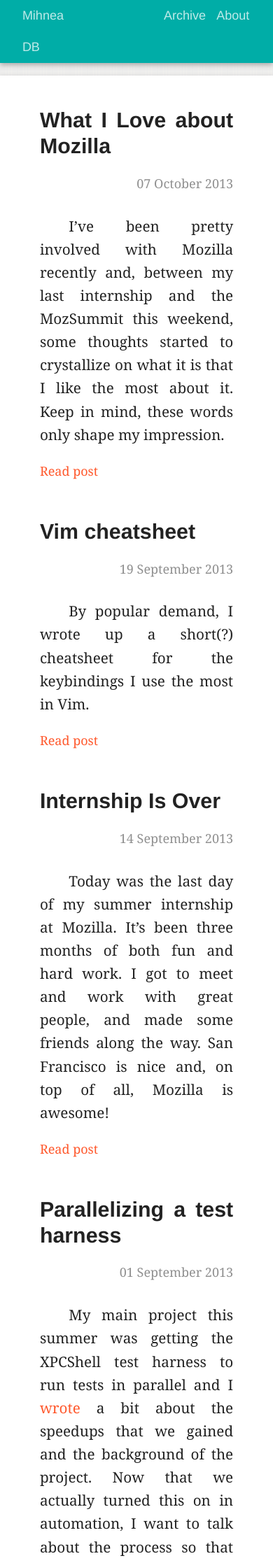
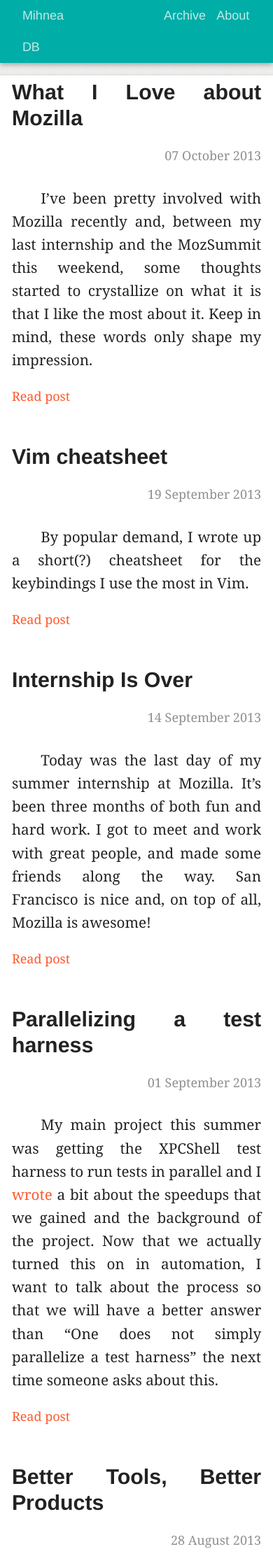
Before and after one commit to mihneadb/mihneadb.github.io, a Jekyll site: the page built from index.html, in a window 390 px wide. Shown: the top 2234 px of the page at 70% size. Built offline with Jekyll 4.4.1, drawn with Linux system fonts in a browser that asks for light colours; Markdown is read by kramdown in place of the engine named in the settings; the list of posts is cut into pages by our own code.

Commit message:
no padding on small screens

```diff
--- a/css/default.css
+++ b/css/default.css
@@ -50,6 +50,9 @@ pre {
 @media (max-width: 767px) {
     .header {
         margin-top: 0;
+    }
+    .content {
+        padding: 0;
     }
 }
 
```
